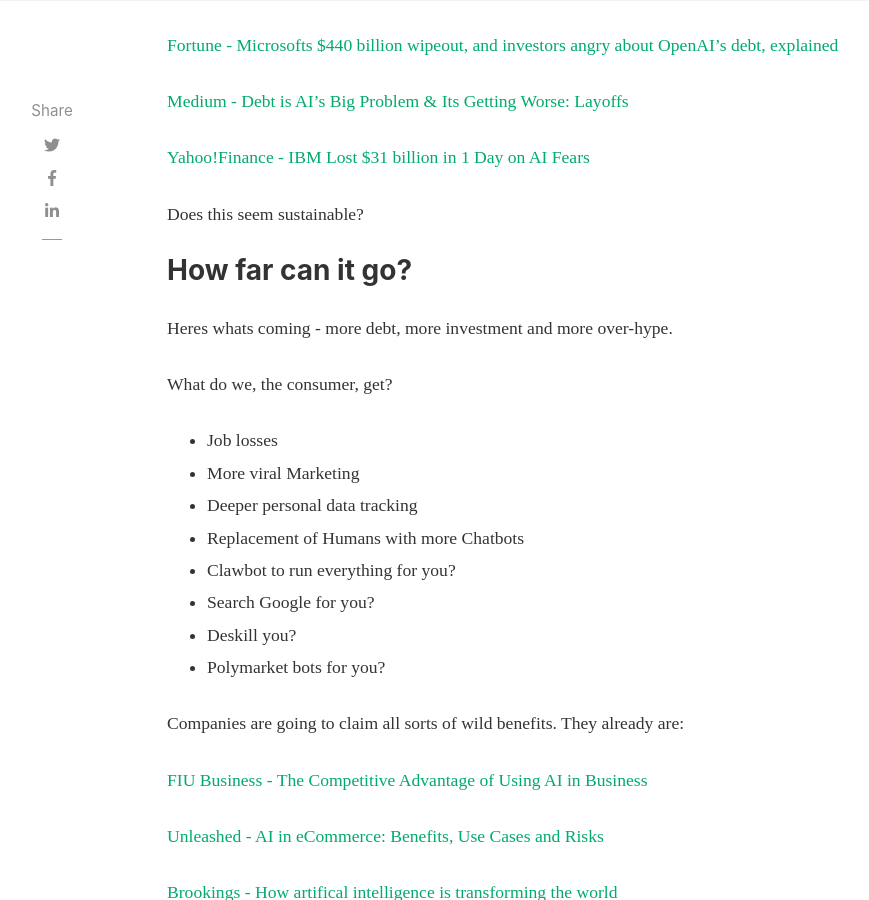
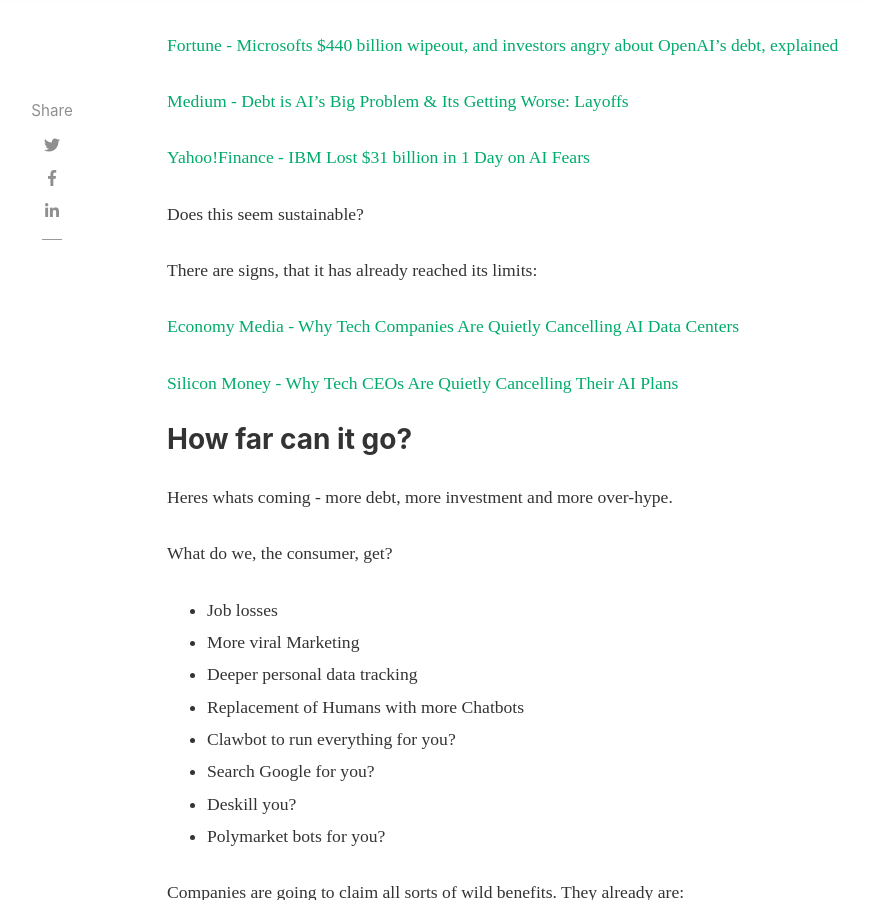
Before and after one commit to unrestricted-info/unrestricted, a Jekyll site: the page built from _posts/2026-06-03-will-humanity-survive-ai.md, in a window 1280 px wide and 900 px high, scrolled down 4944 px. Shown: the whole window, without its empty margins (118-987 px from the left). Built offline with Jekyll 4.4.1, drawn with Linux system fonts in a browser that asks for light colours; nearby versions of some CDN libraries; comment, search, counter and statistics services are not loaded.

Commit message:
update-will-humanity-survive-ai

```diff
--- a/_posts/2026-06-03-will-humanity-survive-ai.md
+++ b/_posts/2026-06-03-will-humanity-survive-ai.md
@@ -112,6 +112,12 @@ Companies like Oracle, MS and OpenAI are struggling if you look at their books:
 
 Does this seem sustainable?
 
+There are signs, that it has already reached its limits:
+
+[Economy Media - Why Tech Companies Are Quietly Cancelling AI Data Centers](https://www.youtube.com/watch?v=e0Dlr07jfjA)
+
+[Silicon Money - Why Tech CEOs Are Quietly Cancelling Their AI Plans](https://www.youtube.com/watch?v=NBtUgWn-nHs)
+
 ### How far can it go?
 
 Heres whats coming - more debt, more investment and more over-hype.
```
